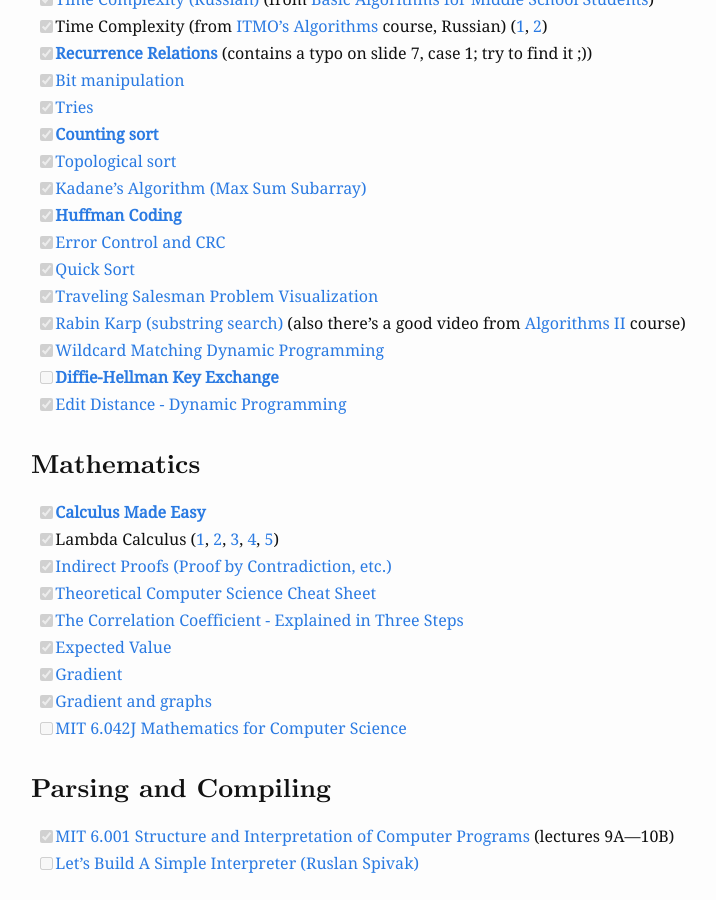
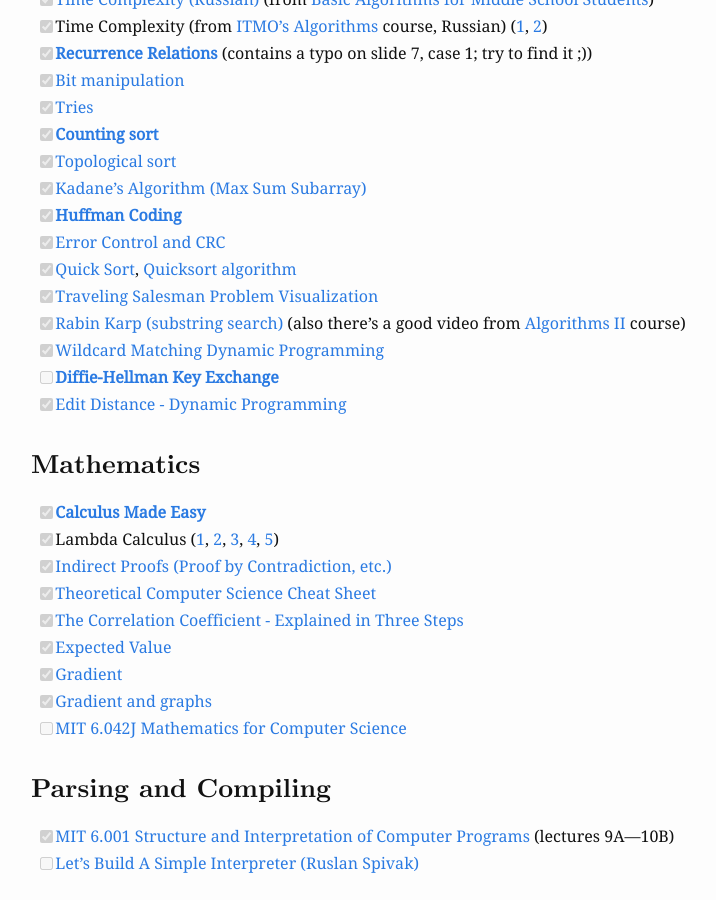
Before and after one commit to alopatindev/alopatindev.github.io, a Jekyll site: the page built from _posts/2016-11-29-self-learning.markdown, in a window 1280 px wide and 900 px high, scrolled down 1144 px. Shown: the whole window, without its empty margins (204-920 px from the left). Built offline with Jekyll 4.4.1, drawn with Linux system fonts in a browser that asks for light colours; comment, search, counter and statistics services are not loaded.

Commit message:
update 2016-11-29-self-learning

```diff
--- a/_posts/2016-11-29-self-learning.markdown
+++ b/_posts/2016-11-29-self-learning.markdown
@@ -43,7 +43,7 @@
 - [x][Kadane's Algorithm (Max Sum Subarray)](https://www.youtube.com/watch?v=86CQq3pKSUw)
 - [x][**Huffman Coding**](https://www.youtube.com/watch?v=ZdooBTdW5bM)
 - [x][Error Control and CRC](https://www.youtube.com/watch?v=LL2QpP4k_HE)
-- [x][Quick Sort](https://www.youtube.com/watch?v=3OLTJlwyIqQ)
+- [x][Quick Sort](https://www.youtube.com/watch?v=3OLTJlwyIqQ), [Quicksort algorithm](https://www.youtube.com/watch?v=COk73cpQbFQ)
 - [x][Traveling Salesman Problem Visualization](https://www.youtube.com/watch?v=SC5CX8drAtU)
 - [x][Rabin Karp (substring search)](https://www.youtube.com/watch?v=H4VrKHVG5qI) (also there's a good video from [Algorithms II](https://www.coursera.org/learn/java-data-structures-algorithms-2) course)
 - [x][Wildcard Matching Dynamic Programming](https://www.youtube.com/watch?v=3ZDZ-N0EPV0)
```
